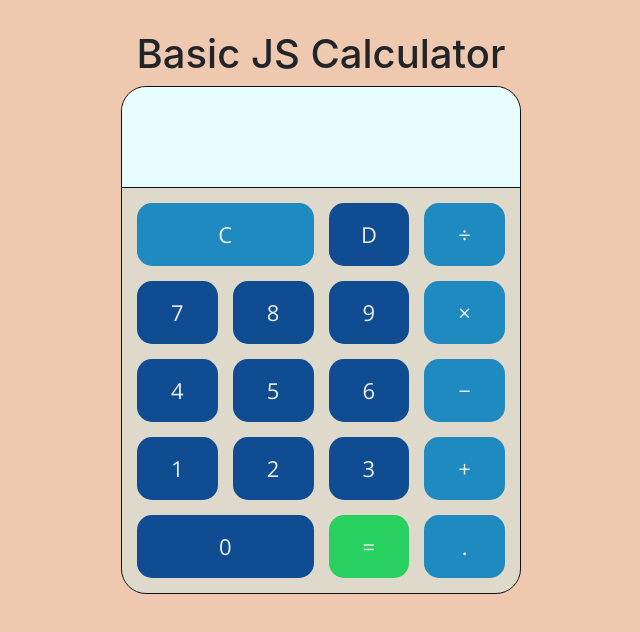
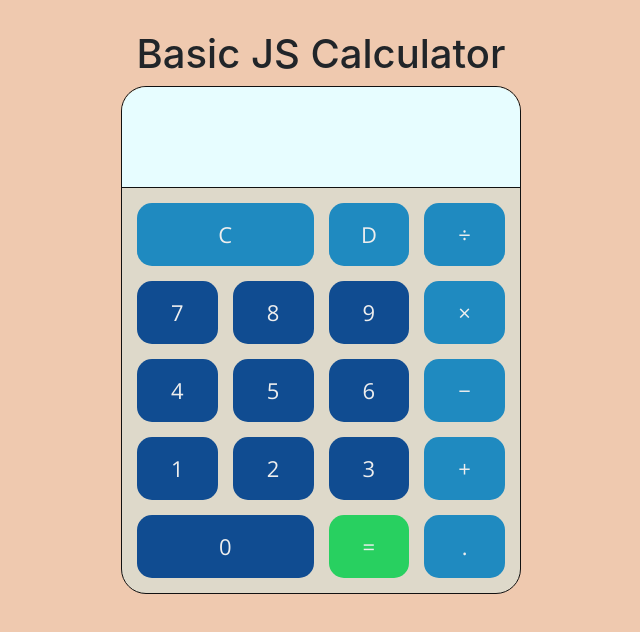
Before and after one commit to ahmedshamsddin/calculator, a plain HTML site: page index.html in a window 1280 px wide. Shown: the whole page, without its empty margins (319-959 px from the left). Drawn offline with nearby package versions, Linux system fonts and the light colour scheme.

Commit message:
Update index.html

```diff
--- a/index.html
+++ b/index.html
@@ -19,7 +19,7 @@
         <!-- the buttons -->
         <div class="calculator-buttons">
           <button class="calc-button is-clear" id="C">C</button>
-          <button class="calc-button" id="D">D</button>
+          <button class="calc-button operator" id="D">D</button>
           <button class="calc-button operator">&divide;</button>
 
           <button class="calc-button">7</button>
```
